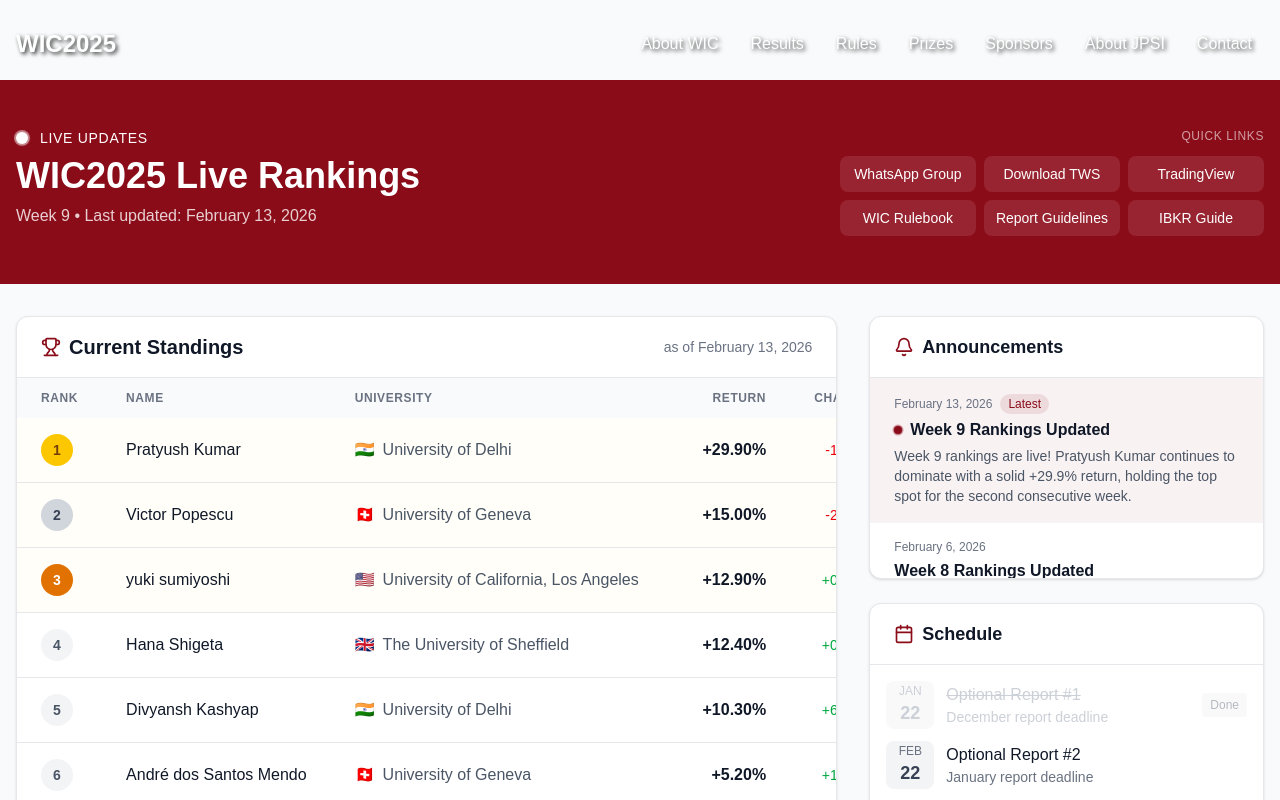
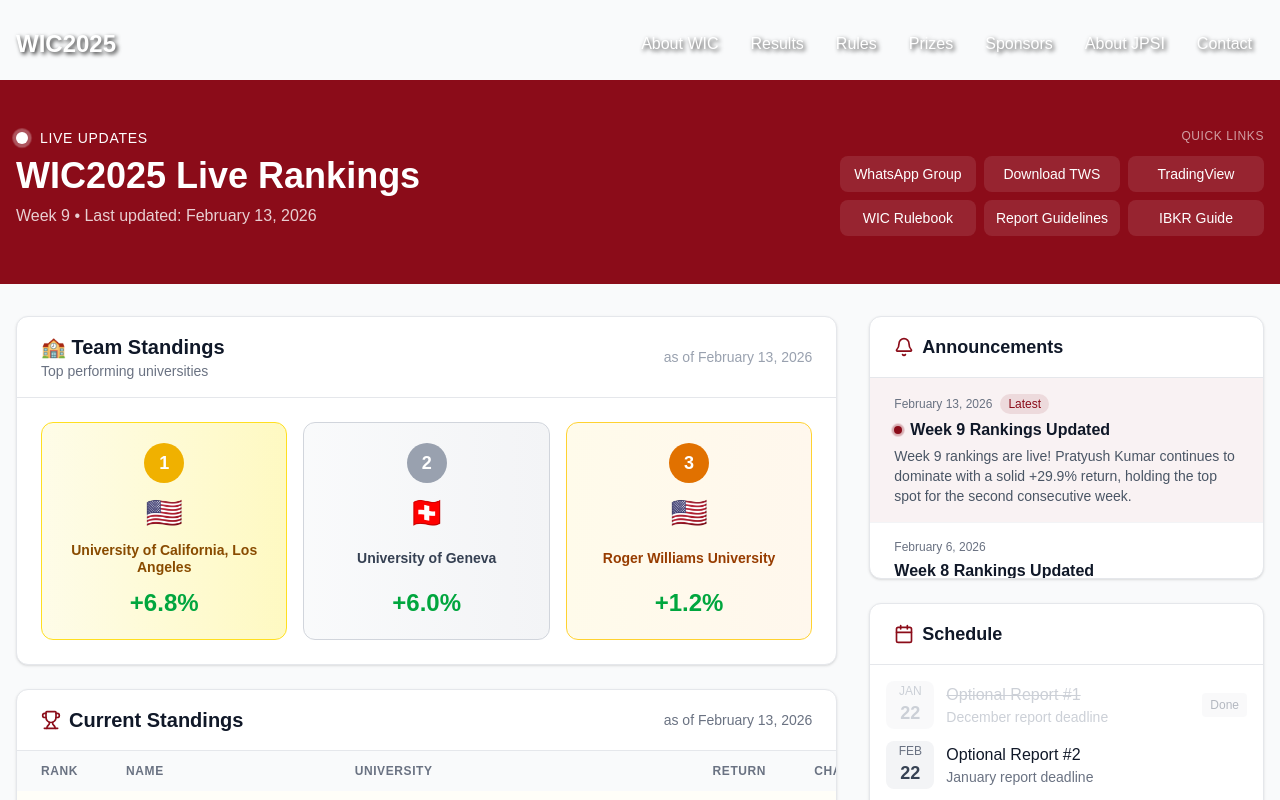
Before and after one commit to yamatojinnb/jpsi, a Next.js app: page /live in a window 1280 px wide. Shown: the top 800 px of the page. Built offline with nearby package versions, Linux system fonts and the light colour scheme; a web font is replaced by a local one.

Commit message:
Add Team Performance Rankings to Live Page - Add teamRankings field to rankings.json with Top 3 universities - Create TeamRankings component with medal-style design - Display team standings above Current Standings on live page

```diff
--- a/app/live/page.tsx
+++ b/app/live/page.tsx
@@ -15,6 +15,7 @@ import Footer from "@/components/Footer";
 import RankingHistoryChart from "@/components/RankingHistoryChart";
 import BarChartRace from "@/components/BarChartRace";
 import HallOfFame from "@/components/HallOfFame";
+import TeamRankings from "@/components/TeamRankings";
 
 // Import rankings data
 import rankingsData from "@/data/rankings.json";
@@ -122,6 +123,14 @@ export default function LivePage() {
           <div className="grid lg:grid-cols-3 gap-8">
             {/* Rankings Table - Main Content */}
             <div className="lg:col-span-2">
+              {/* Team Standings */}
+              {data.teamRankings && data.teamRankings.length > 0 && (
+                <TeamRankings
+                  teamRankings={data.teamRankings}
+                  lastUpdated={data.lastUpdated}
+                />
+              )}
+
               <div className="bg-white rounded-xl shadow-sm border border-gray-200 overflow-hidden">
                 <div className="px-6 py-4 border-b border-gray-200 flex items-center justify-between">
                   <div className="flex items-center gap-2">
--- /dev/null
+++ b/components/TeamRankings.tsx
@@ -0,0 +1,109 @@
+"use client";
+
+interface TeamRanking {
+  rank: number;
+  university: string;
+  country: string;
+  return: number;
+}
+
+interface TeamRankingsProps {
+  teamRankings: TeamRanking[];
+  lastUpdated: string;
+}
+
+export default function TeamRankings({ teamRankings, lastUpdated }: TeamRankingsProps) {
+  if (!teamRankings || teamRankings.length === 0) return null;
+
+  const formatDate = (dateString: string) => {
+    return new Date(dateString).toLocaleDateString("en-US", {
+      year: "numeric",
+      month: "long",
+      day: "numeric",
+    });
+  };
+
+  const getMedalStyle = (rank: number) => {
+    switch (rank) {
+      case 1:
+        return {
+          bg: "bg-gradient-to-r from-yellow-50 to-yellow-100",
+          border: "border-yellow-300",
+          badge: "bg-yellow-500",
+          text: "text-yellow-800",
+        };
+      case 2:
+        return {
+          bg: "bg-gradient-to-r from-gray-50 to-gray-100",
+          border: "border-gray-300",
+          badge: "bg-gray-400",
+          text: "text-gray-700",
+        };
+      case 3:
+        return {
+          bg: "bg-gradient-to-r from-amber-50 to-orange-50",
+          border: "border-amber-300",
+          badge: "bg-amber-600",
+          text: "text-amber-800",
+        };
+      default:
+        return {
+          bg: "bg-white",
+          border: "border-gray-200",
+          badge: "bg-gray-500",
+          text: "text-gray-700",
+        };
+    }
+  };
+
+  return (
+    <div className="bg-white rounded-xl shadow-sm border border-gray-200 overflow-hidden mb-6">
+      <div className="px-6 py-4 border-b border-gray-200 flex justify-between items-center">
+        <div>
+          <h2 className="text-xl font-bold text-gray-900">🏫 Team Standings</h2>
+          <p className="text-sm text-gray-500">Top performing universities</p>
+        </div>
+        <span className="text-sm text-gray-400">
+          as of {formatDate(lastUpdated)}
+        </span>
+      </div>
+      <div className="p-6">
+        <div className="grid grid-cols-1 md:grid-cols-3 gap-4">
+          {teamRankings.map((team) => {
+            const style = getMedalStyle(team.rank);
+            return (
+              <div
+                key={team.rank}
+                className={`${style.bg} ${style.border} border rounded-xl p-5 flex flex-col items-center text-center transition-transform hover:scale-[1.02]`}
+              >
+                {/* Rank Badge */}
+                <div
+                  className={`${style.badge} w-10 h-10 rounded-full flex items-center justify-center text-white text-lg font-bold mb-3`}
+                >
+                  {team.rank}
+                </div>
+                {/* Country Flag */}
+                <span className="text-3xl mb-2">{team.country}</span>
+                {/* University Name */}
+                <h3 className={`font-semibold ${style.text} text-sm mb-2 leading-tight min-h-[2.5rem] flex items-center`}>
+                  {team.university}
+                </h3>
+                {/* Return */}
+                <div className="mt-auto">
+                  <span
+                    className={`text-2xl font-bold ${
+                      team.return >= 0 ? "text-green-600" : "text-red-600"
+                    }`}
+                  >
+                    {team.return >= 0 ? "+" : ""}
+                    {team.return.toFixed(1)}%
+                  </span>
+                </div>
+              </div>
+            );
+          })}
+        </div>
+      </div>
+    </div>
+  );
+}
--- a/data/rankings.json
+++ b/data/rankings.json
@@ -1,6 +1,26 @@
 {
   "week": 9,
   "lastUpdated": "2026-02-13",
+  "teamRankings": [
+    {
+      "rank": 1,
+      "university": "University of California, Los Angeles",
+      "country": "🇺🇸",
+      "return": 6.8
+    },
+    {
+      "rank": 2,
+      "university": "University of Geneva",
+      "country": "🇨🇭",
+      "return": 6.0
+    },
+    {
+      "rank": 3,
+      "university": "Roger Williams University",
+      "country": "🇺🇸",
+      "return": 1.2
+    }
+  ],
   "rankings": [
     {
       "rank": 1,
```
